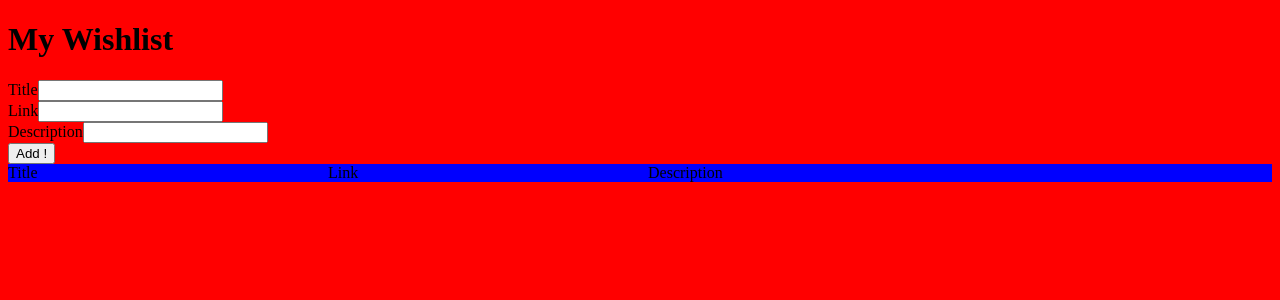
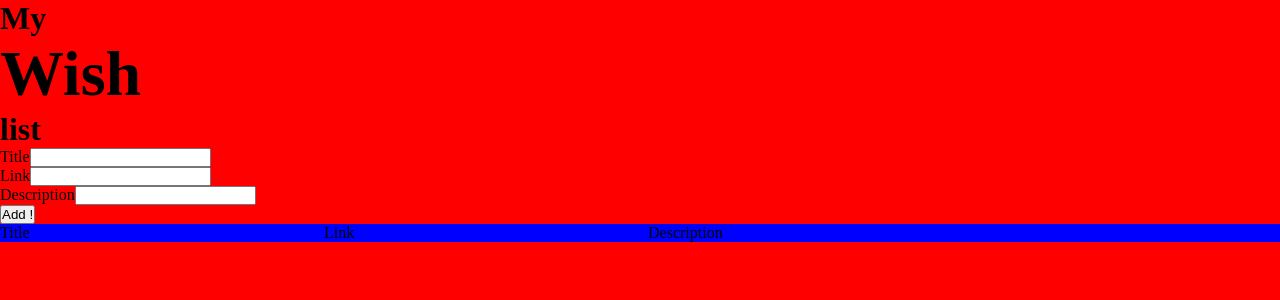
Before and after one commit to Scharlyopitz/Wishlist-React, a React (Vite) app: page / in a window 1280 px wide. Shown: the top 300 px of the page. Built offline with nearby package versions, Linux system fonts and the light colour scheme.

Commit message:
Changement du titre + suppression des marges de base

```diff
--- a/src/components/Header.jsx
+++ b/src/components/Header.jsx
@@ -1,7 +1,9 @@
 export default function Header() {
   return (
     <div>
-      <h1>My Wishlist</h1>
+      <h1>
+        My<h1>Wish</h1>list
+      </h1>
     </div>
   );
 }
--- a/src/sass/_base.scss
+++ b/src/sass/_base.scss
@@ -1,3 +1,9 @@
+* {
+  margin: 0;
+  padding: 0;
+  box-sizing: border-box;
+}
+
 body {
   background-color: red;
 
--- a/src/style/style.css
+++ b/src/style/style.css
@@ -1,3 +1,9 @@
+* {
+  margin: 0;
+  padding: 0;
+  box-sizing: border-box;
+}
+
 body {
   background-color: red;
 }
```
Also changed, not shown: 1 other file (tests, documents, lock files or other folders).
